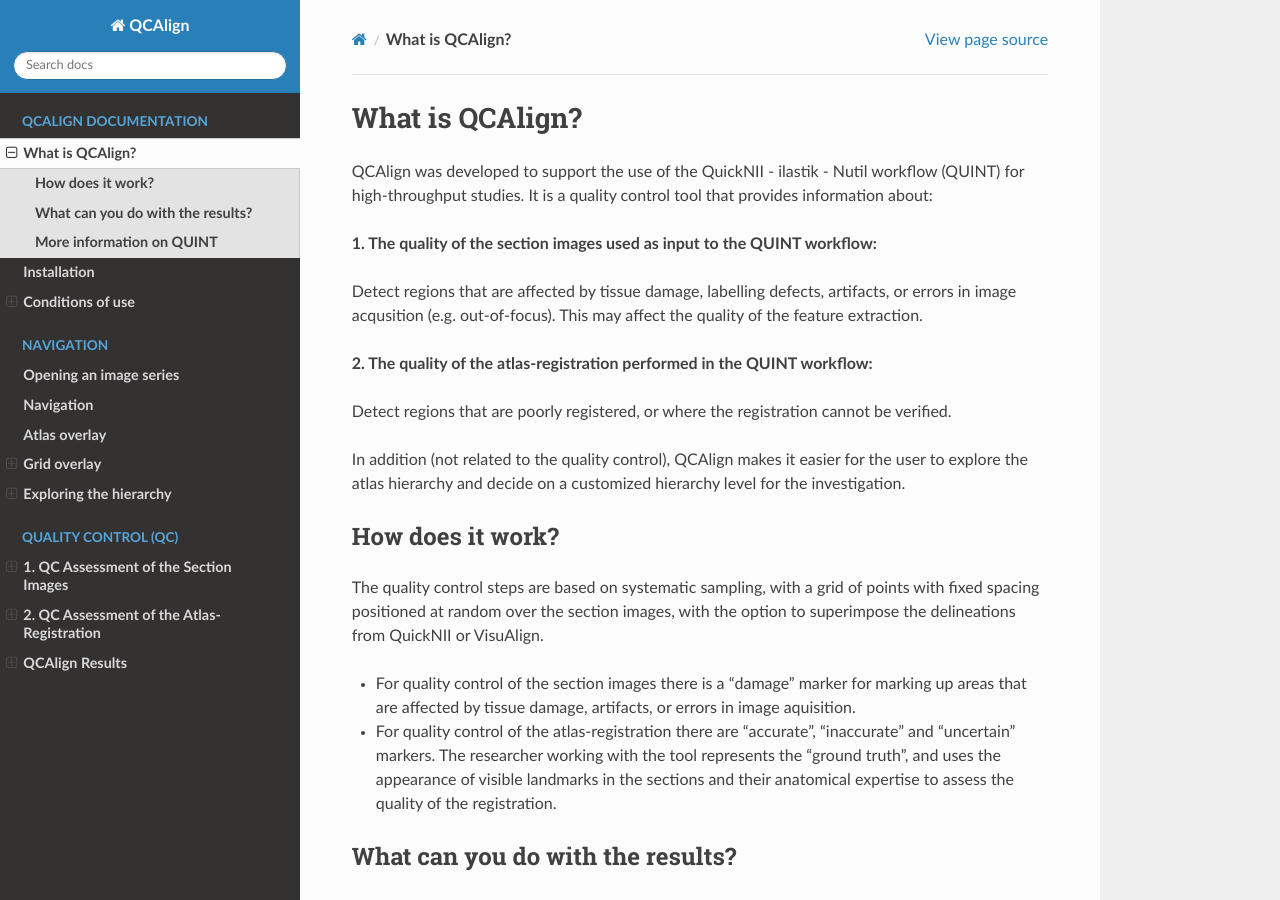
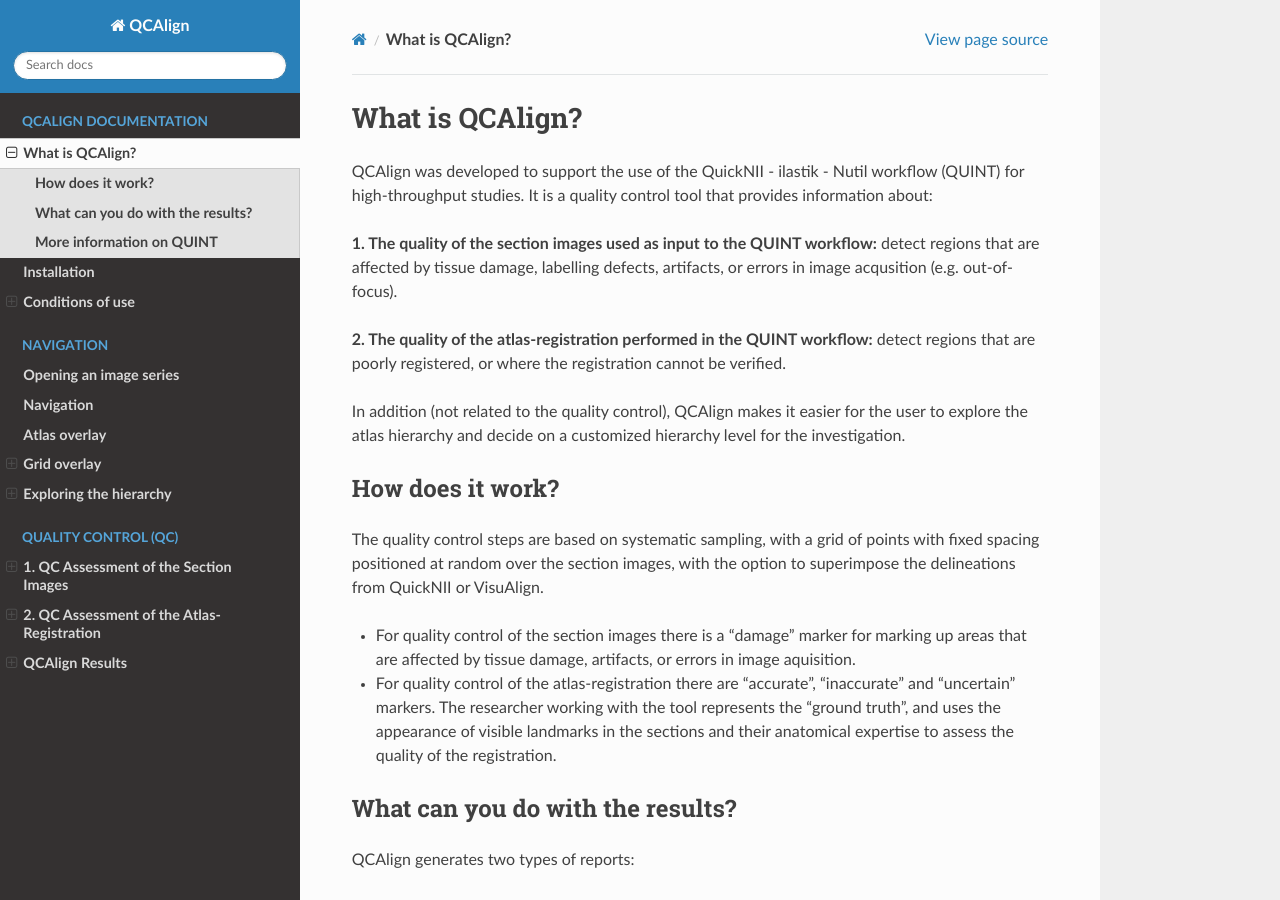
Before and after one commit to Neural-Systems-at-UIO/QCAlign, a Sphinx documentation site: the page built from docs/introduction.rst, in a window 1280 px wide and 900 px high. Built offline with Sphinx 7.4.7 and the Read the Docs theme 2.0.0, drawn with Linux system fonts in a browser that asks for light colours.

Commit message:
Update introduction.rst

```diff
--- a/docs/introduction.rst
+++ b/docs/introduction.rst
@@ -3,13 +3,9 @@
 
 QCAlign was developed to support the use of the QuickNII - ilastik - Nutil workflow (QUINT) for high-throughput studies. It is a quality control tool that provides information about:
 
-**1. The quality of the section images used as input to the QUINT workflow:**
+**1. The quality of the section images used as input to the QUINT workflow:** detect regions that are affected by tissue damage, labelling defects, artifacts, or errors in image acqusition (e.g. out-of-focus).
 
-Detect regions that are affected by tissue damage, labelling defects, artifacts, or errors in image acqusition (e.g. out-of-focus). This may affect the quality of the feature extraction.
-
-**2. The quality of the atlas-registration performed in the QUINT workflow:**
-
-Detect regions that are poorly registered, or where the registration cannot be verified.
+**2. The quality of the atlas-registration performed in the QUINT workflow:** detect regions that are poorly registered, or where the registration cannot be verified.
 
 In addition (not related to the quality control), QCAlign makes it easier for the user to explore the atlas hierarchy and decide on a customized hierarchy level for the investigation.
 
```
